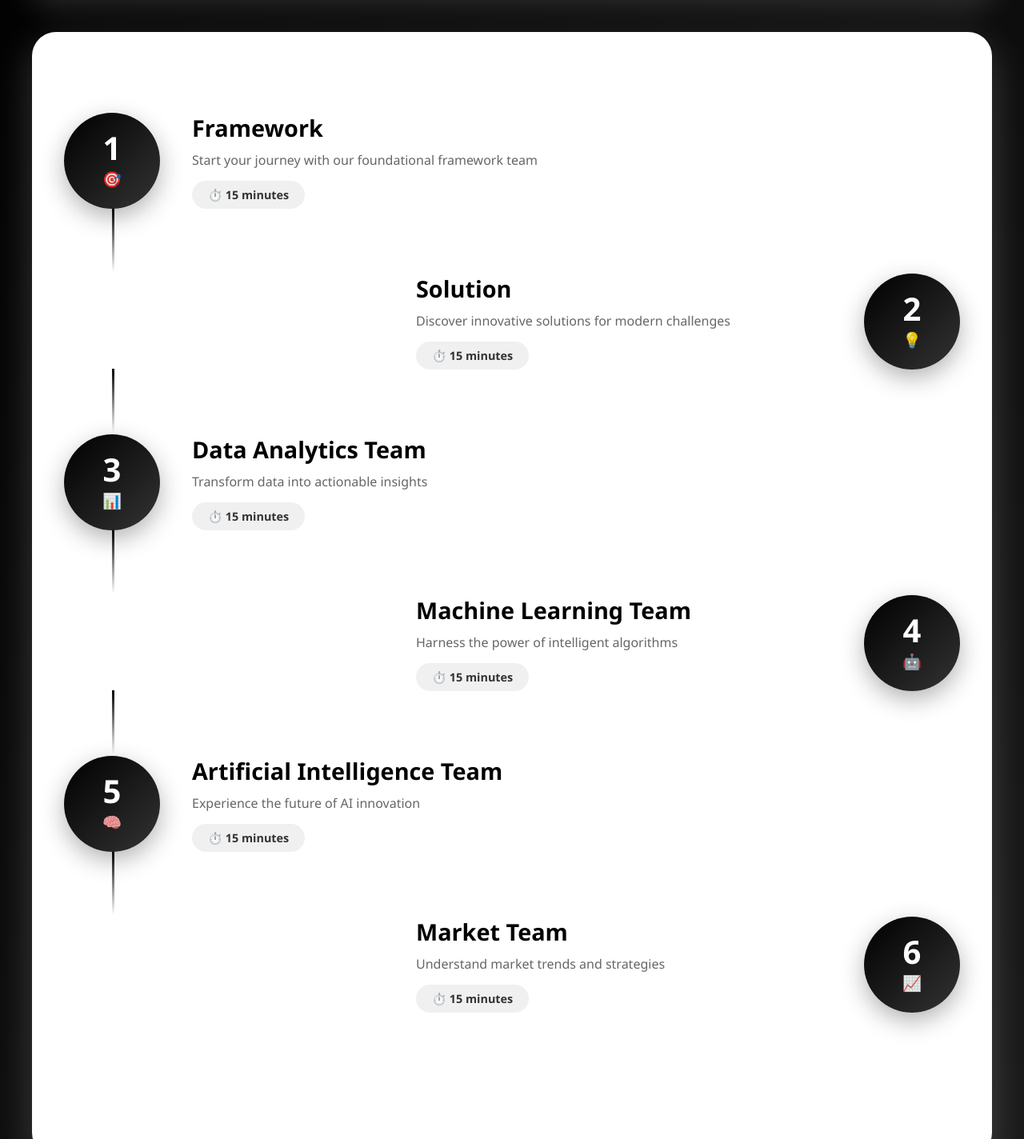
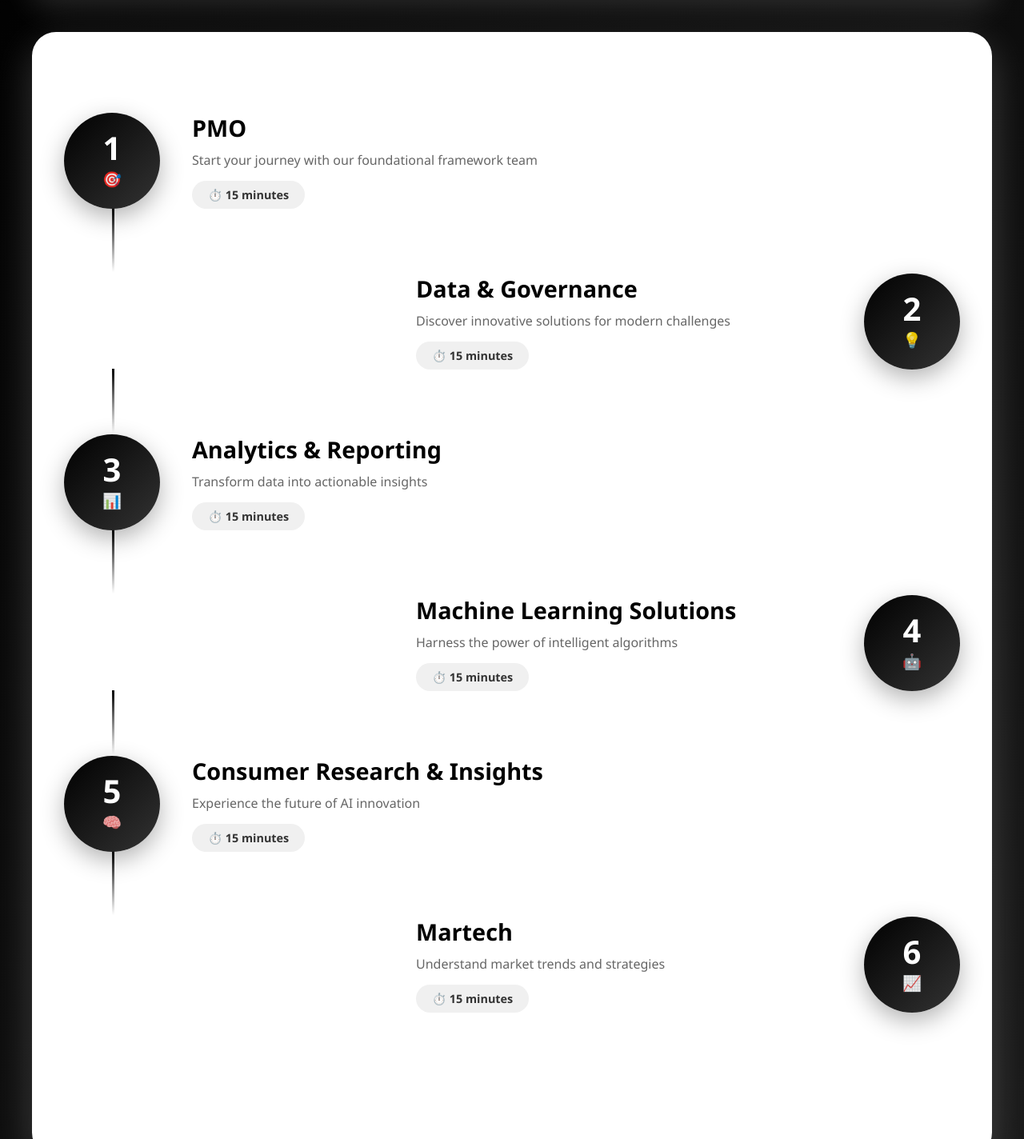
Before and after one commit to HARIBASKARA/eba-comcast-roadshow, a Flask app: page /projects in a window 1280 px wide. Shown: the part 209-1633 px from the top of the page at 80% size. Run offline with Flask 3, Linux system fonts and the light colour scheme; the visitor is signed in with stand-in values (Sample User, id 1); data that the repository does not hold is empty.

Commit message:
Rebrand all teams to business unit names: PMO, Data & Governance, Analytics & Reporting, Machine Learning Solutions, Consumer Research & Insights, Martech

```diff
--- a/app.py
+++ b/app.py
@@ -51,12 +51,12 @@ if not os.path.exists(ENTRY_DATA_FILE):
 
 # Project configuration
 PROJECTS = {
-    '1': {'name': 'Framework', 'estimated_time': '15 minutes'},
-    '2': {'name': 'Solution', 'estimated_time': '15 minutes'},
-    '3': {'name': 'Data Analytics Team', 'estimated_time': '15 minutes'},
-    '4': {'name': 'Machine Learning Team', 'estimated_time': '15 minutes'},
-    '5': {'name': 'Artificial Intelligence Team', 'estimated_time': '15 minutes'},
-    '6': {'name': 'Market Team', 'estimated_time': '15 minutes'}
+    '1': {'name': 'PMO', 'estimated_time': '15 minutes'},
+    '2': {'name': 'Data & Governance', 'estimated_time': '15 minutes'},
+    '3': {'name': 'Analytics & Reporting', 'estimated_time': '15 minutes'},
+    '4': {'name': 'Machine Learning Solutions', 'estimated_time': '15 minutes'},
+    '5': {'name': 'Consumer Research & Insights', 'estimated_time': '15 minutes'},
+    '6': {'name': 'Martech', 'estimated_time': '15 minutes'}
 }
 
 @app.route('/')
@@ -246,12 +246,15 @@ def save_time_tracking(email, project_id, time_spent):
                 break
 
     # Update project time
-    project_key = f'Module {project_id} (minutes)'
+    project_name = PROJECTS[project_id]['name']
+    project_key = f'{project_name} (minutes)'
     project_data['Email'] = email
     project_data[project_key] = time_spent
 
     # Write updated data
-    fieldnames = ['Email'] + [f'Module {i} (minutes)' for i in range(1, 7)]
+    fieldnames = ['Email', 'PMO (minutes)', 'Data & Governance (minutes)',
+                  'Analytics & Reporting (minutes)', 'Machine Learning Solutions (minutes)',
+                  'Consumer Research & Insights (minutes)', 'Martech (minutes)']
     with open(file_path, 'w', newline='') as f:
         writer = csv.DictWriter(f, fieldnames=fieldnames)
         writer.writeheader()
--- a/templates/projects.html
+++ b/templates/projects.html
@@ -380,7 +380,7 @@
                         <div class="step-icon">🎯</div>
                     </div>
                     <div class="step-content">
-                        <div class="step-title">Framework</div>
+                        <div class="step-title">PMO</div>
                         <div class="step-description">Start your journey with our foundational framework team</div>
                         <div class="step-time">⏱️ 15 minutes</div>
                     </div>
@@ -394,7 +394,7 @@
                         <div class="step-icon">💡</div>
                     </div>
                     <div class="step-content">
-                        <div class="step-title">Solution</div>
+                        <div class="step-title">Data & Governance</div>
                         <div class="step-description">Discover innovative solutions for modern challenges</div>
                         <div class="step-time">⏱️ 15 minutes</div>
                     </div>
@@ -408,7 +408,7 @@
                         <div class="step-icon">📊</div>
                     </div>
                     <div class="step-content">
-                        <div class="step-title">Data Analytics Team</div>
+                        <div class="step-title">Analytics & Reporting</div>
                         <div class="step-description">Transform data into actionable insights</div>
                         <div class="step-time">⏱️ 15 minutes</div>
                     </div>
@@ -422,7 +422,7 @@
                         <div class="step-icon">🤖</div>
                     </div>
                     <div class="step-content">
-                        <div class="step-title">Machine Learning Team</div>
+                        <div class="step-title">Machine Learning Solutions</div>
                         <div class="step-description">Harness the power of intelligent algorithms</div>
                         <div class="step-time">⏱️ 15 minutes</div>
                     </div>
@@ -436,7 +436,7 @@
                         <div class="step-icon">🧠</div>
                     </div>
                     <div class="step-content">
-                        <div class="step-title">Artificial Intelligence Team</div>
+                        <div class="step-title">Consumer Research & Insights</div>
                         <div class="step-description">Experience the future of AI innovation</div>
                         <div class="step-time">⏱️ 15 minutes</div>
                     </div>
@@ -450,7 +450,7 @@
                         <div class="step-icon">📈</div>
                     </div>
                     <div class="step-content">
-                        <div class="step-title">Market Team</div>
+                        <div class="step-title">Martech</div>
                         <div class="step-description">Understand market trends and strategies</div>
                         <div class="step-time">⏱️ 15 minutes</div>
                     </div>
```
Also changed, not shown: generate_qr.py (+6 -6 lines).
